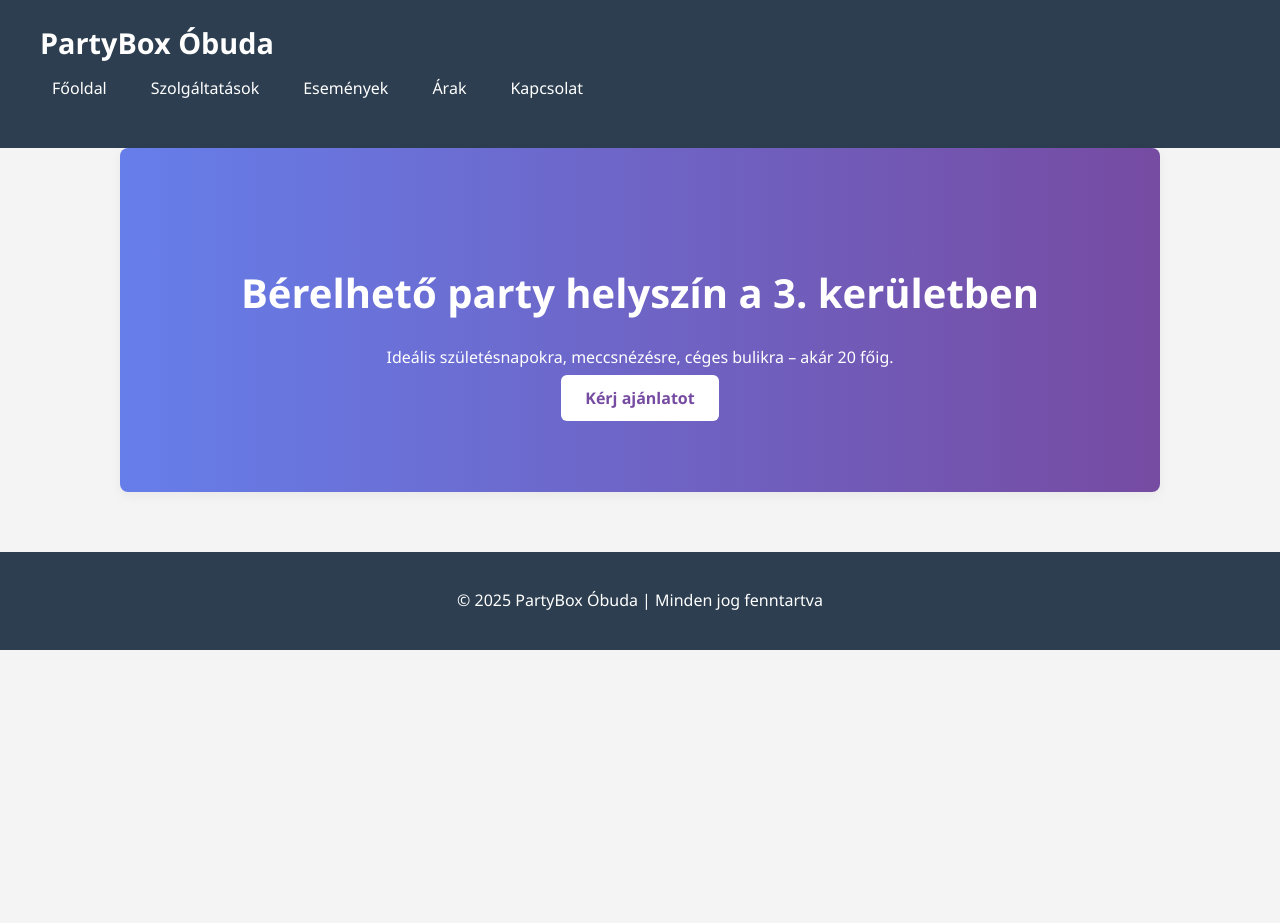
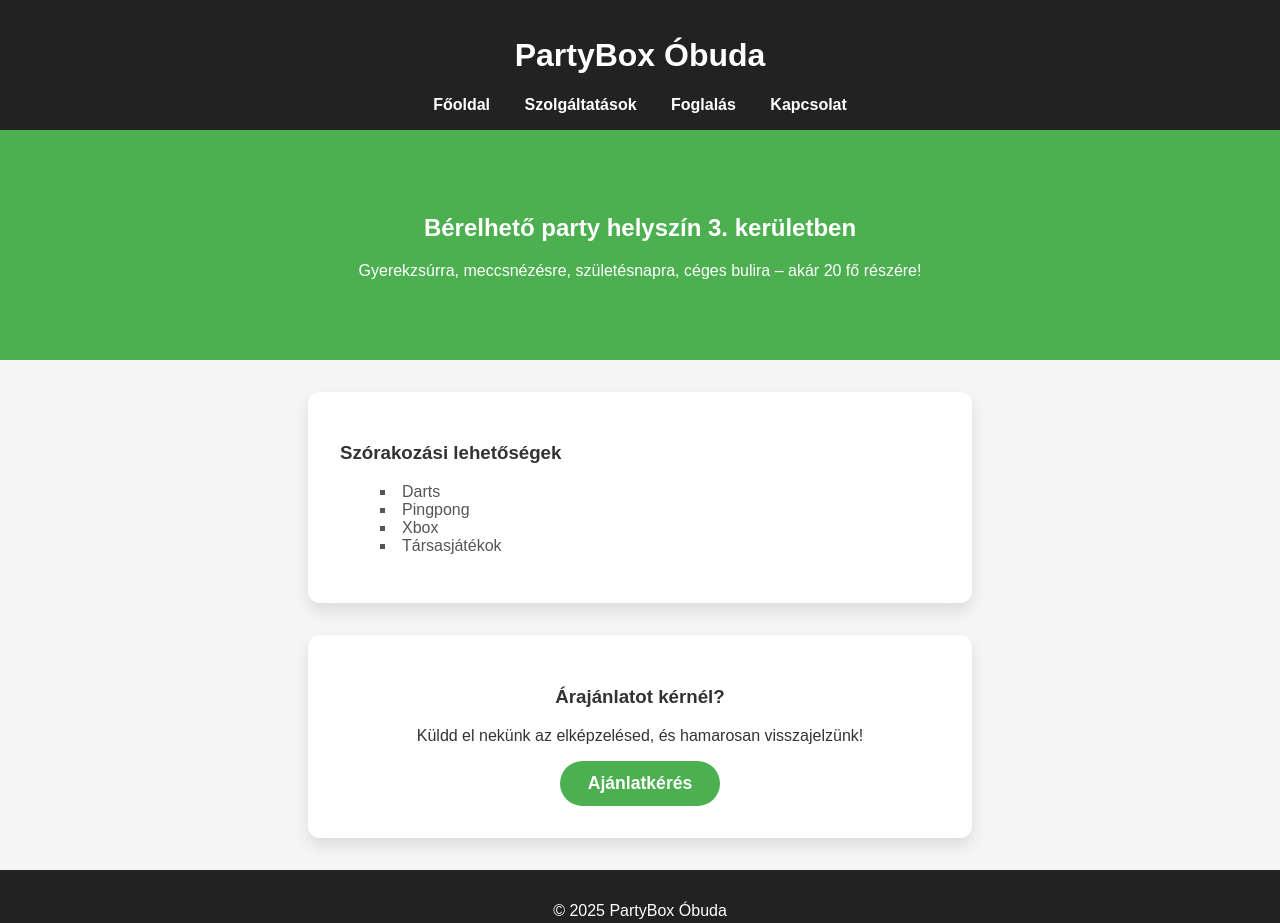
Before and after one commit to levi-118/PartyBox, a plain HTML site: page index.html in a window 1280 px wide. Before the commit the page ends 800 px from the top, so only its background shows below. Drawn offline with Linux system fonts and the light colour scheme; files that its build step writes are made by us from their sources.

Commit message:
Add files via upload

```diff
--- a/index.html
+++ b/index.html
@@ -1,33 +1,145 @@
+
 <!DOCTYPE html>
 <html lang="hu">
 <head>
-  <meta charset="UTF-8" />
-  <meta name="viewport" content="width=device-width, initial-scale=1.0"/>
-  <title>PartyBox Óbuda</title>
-  <link rel="stylesheet" href="css/style.css" />
+<meta charset="UTF-8" />
+<meta name="viewport" content="width=device-width, initial-scale=1" />
+<title>PartyBox Óbuda</title>
+<style>
+  body {
+    font-family: Arial, sans-serif;
+    margin: 0;
+    padding: 0;
+    background: #f5f5f5;
+    color: #333;
+  }
+  header {
+    background-color: #222;
+    color: white;
+    padding: 1em;
+    text-align: center;
+  }
+  nav ul {
+    list-style: none;
+    padding: 0;
+    margin: 0;
+  }
+  nav ul li {
+    display: inline-block;
+    margin: 0 15px;
+  }
+  nav ul li a {
+    color: white;
+    text-decoration: none;
+    font-weight: 600;
+    transition: color 0.3s ease;
+  }
+  nav ul li a:hover {
+    color: #4caf50;
+  }
+  .hero {
+    background: #4caf50;
+    color: white;
+    padding: 4em 2em;
+    text-align: center;
+    animation: fadeIn 1s ease forwards;
+    opacity: 0;
+  }
+  .features, .booking {
+    background: white;
+    max-width: 600px;
+    margin: 2em auto;
+    padding: 2em;
+    border-radius: 12px;
+    box-shadow: 0 8px 15px rgb(0 0 0 / 0.1);
+    animation: fadeInUp 1s ease forwards;
+    opacity: 0;
+  }
+  .features {
+    animation-delay: 0.5s;
+  }
+  .booking {
+    animation-delay: 1s;
+    text-align: center;
+  }
+  .features ul {
+    list-style: square inside;
+    color: #555;
+  }
+  .button {
+    background: #4caf50;
+    color: white;
+    padding: 12px 28px;
+    border-radius: 25px;
+    display: inline-block;
+    text-decoration: none;
+    font-weight: 700;
+    font-size: 1.1rem;
+    transition: background-color 0.4s ease, transform 0.3s ease;
+  }
+  .button:hover {
+    background-color: #388e3c;
+    transform: scale(1.05);
+  }
+  footer {
+    background: #222;
+    color: white;
+    text-align: center;
+    padding: 1em;
+  }
+  @keyframes fadeIn {
+    to {opacity: 1;}
+  }
+  @keyframes fadeInUp {
+    from {
+      opacity: 0;
+      transform: translateY(20px);
+    }
+    to {
+      opacity: 1;
+      transform: translateY(0);
+    }
+  }
+</style>
 </head>
 <body>
   <header>
     <h1>PartyBox Óbuda</h1>
     <nav>
       <ul>
-        <li><a href="index.html">Főoldal</a></li>
-        <li><a href="szolgaltatasok.html">Szolgáltatások</a></li>
-        <li><a href="esemenyek.html">Események</a></li>
-        <li><a href="arak.html">Árak</a></li>
-        <li><a href="kapcsolat.html">Kapcsolat</a></li>
+        <li><a href="#">Főoldal</a></li>
+        <li><a href="#">Szolgáltatások</a></li>
+        <li><a href="#">Foglalás</a></li>
+        <li><a href="#">Kapcsolat</a></li>
       </ul>
     </nav>
   </header>
 
-  <main class="hero">
-    <h2>Bérelhető party helyszín a 3. kerületben</h2>
-    <p>Ideális születésnapokra, meccsnézésre, céges bulikra – akár 20 főig.</p>
-    <a href="arak.html" class="btn">Kérj ajánlatot</a>
+  <main>
+    <section class="hero">
+      <h2>Bérelhető party helyszín 3. kerületben</h2>
+      <p>Gyerekzsúrra, meccsnézésre, születésnapra, céges bulira – akár 20 fő részére!</p>
+    </section>
+
+    <section class="features">
+      <h3>Szórakozási lehetőségek</h3>
+      <ul>
+        <li>Darts</li>
+        <li>Pingpong</li>
+        <li>Xbox</li>
+        <li>Társasjátékok</li>
+      </ul>
+    </section>
+
+    <section class="booking">
+      <h3>Árajánlatot kérnél?</h3>
+      <p>Küldd el nekünk az elképzelésed, és hamarosan visszajelzünk!</p>
+      <a class="button" href="#">Ajánlatkérés</a>
+    </section>
   </main>
 
   <footer>
-    <p>&copy; 2025 PartyBox Óbuda | Minden jog fenntartva</p>
+    <p>&copy; 2025 PartyBox Óbuda</p>
   </footer>
 </body>
 </html>
```
